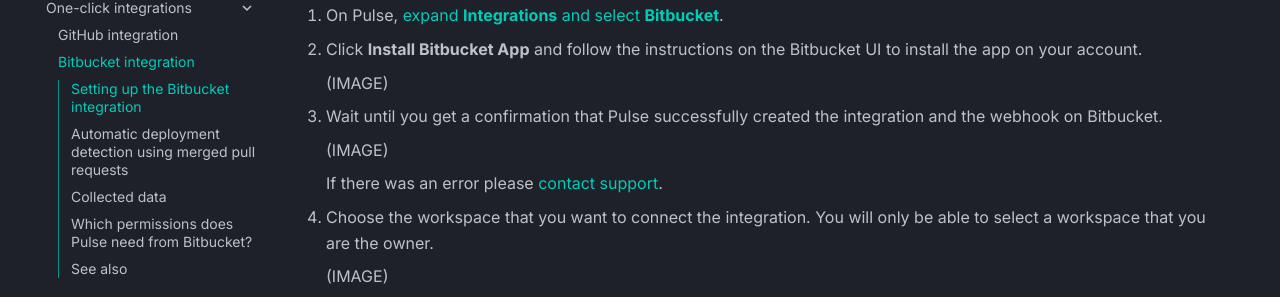
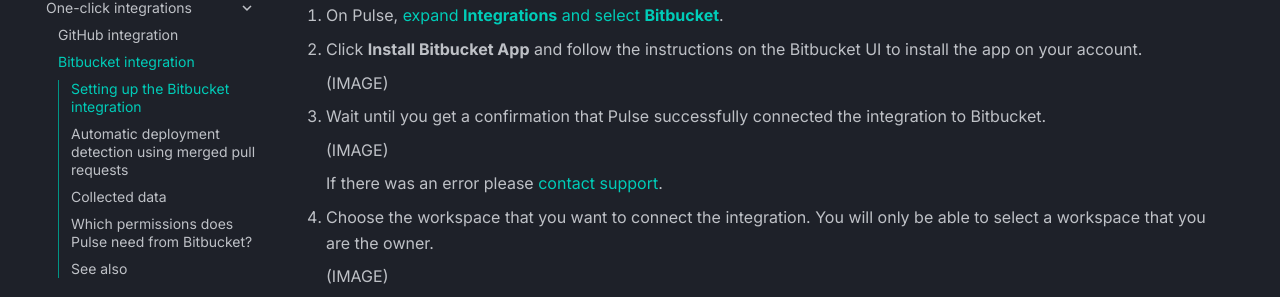
Before and after one commit to codacy/pulse-user-docs, an MkDocs documentation site: the page built from docs/one-click-integrations/bitbucket-integration.md, in a window 1280 px wide and 900 px high, scrolled down 619 px. Shown: the part 154-451 px from the top of the window. Built offline with MkDocs 1.6.1 and Material for MkDocs 9.7.7, drawn with Linux system fonts in a browser that asks for light colours.

Commit message:
clean: Tune message with integration workflow

```diff
--- a/docs/one-click-integrations/bitbucket-integration.md
+++ b/docs/one-click-integrations/bitbucket-integration.md
@@ -26,7 +26,7 @@
 
     (IMAGE)
 
-1.  Wait until you get a confirmation that Pulse successfully created the integration and the webhook on Bitbucket.
+1.  Wait until you get a confirmation that Pulse successfully connected the integration to Bitbucket.
 
     (IMAGE)
 
```
